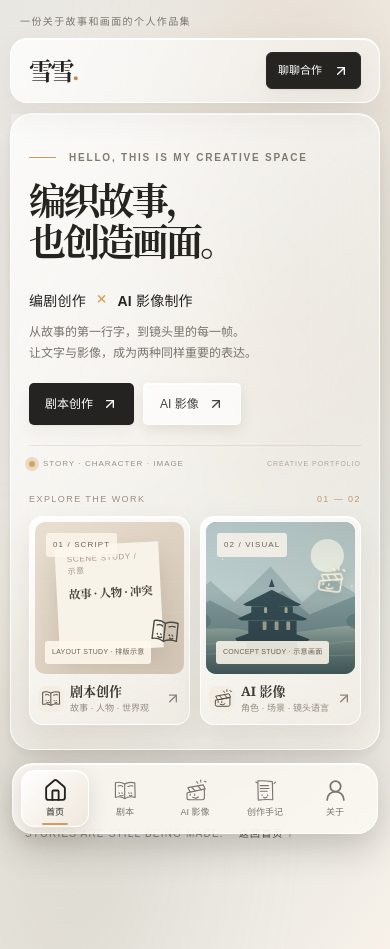
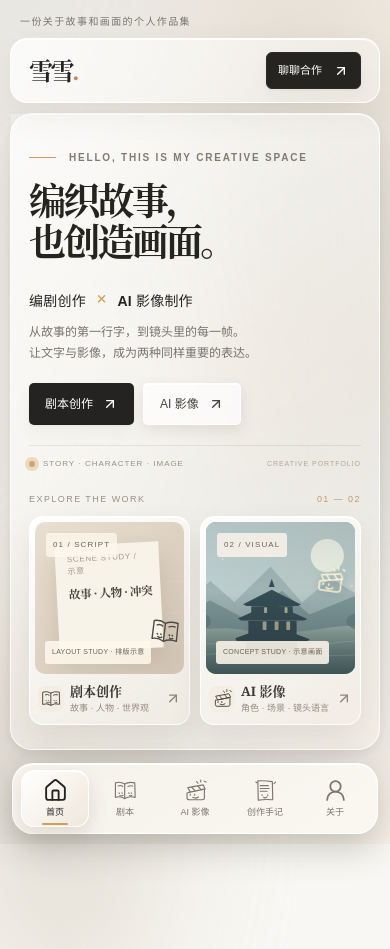
Before and after one commit to goheye/folio, a React (Vite) app: page / in a window 390 px wide. After the commit the page ends 844 px from the top, so only its background shows below. Built offline with nearby package versions, Linux system fonts and the light colour scheme.

Commit message:
避免移动端首页页脚被底部导航遮挡

```diff
--- a/src/styles/globals.css
+++ b/src/styles/globals.css
@@ -217,3 +217,8 @@ button:focus-visible,a:focus-visible{outline:3px solid #b77637;outline-offset:4p
 @media(prefers-reduced-motion:reduce){
   .home-work-card,.home-card-arrow,.home-film-visual .scene-art{transition:none}
 }
+
+@media(max-width:760px){
+  .workspace-main-home{padding-bottom:0}
+  .workspace-main-home .footer{display:none}
+}
```
